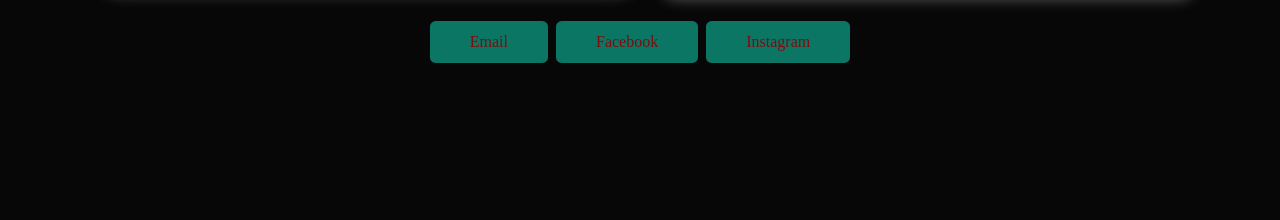
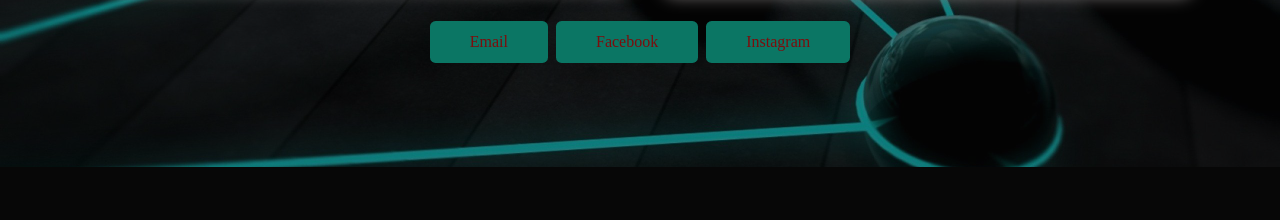
Before and after one commit to creatermic/creatermic.github.io, a plain HTML site: page index.html in a window 1280 px wide. Shown: the part 580-800 px from the top of the page. Drawn offline with Linux system fonts and the light colour scheme.

Commit message:
Update project.css

```diff
--- a/css/project.css
+++ b/css/project.css
@@ -11,7 +11,7 @@ html {
 }
 
 body {
-  background: url("img1.jpg") no-repeat center center fixed;
+  background: url("../img1.jpg") no-repeat center center fixed;
   -webkit-background-size: cover;
   -moz-background-size: cover;
   -o-background-size: cover;
```
